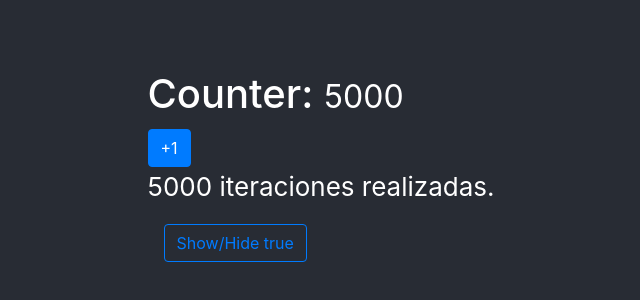
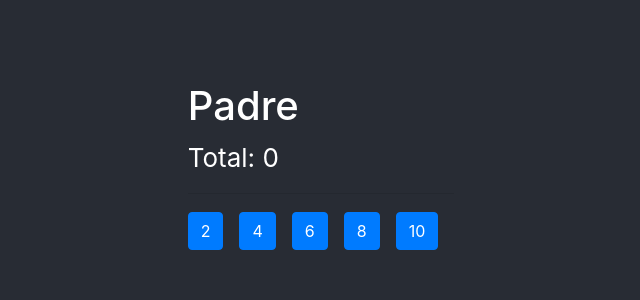
Before and after one commit to JhonPerez95/Hook-App, a React (Create React App) app: page / in a window 1280 px wide. Shown: the part 234-534 px from the top of the page, without its empty margins (319-959 px from the left). Built offline with nearby package versions, Linux system fonts and the light colour scheme.

Commit message:
useCallback

```diff
--- a/src/App.js
+++ b/src/App.js
@@ -5,15 +5,17 @@
 // import FocusScreen from './components/useRef/FocusScreen';
 // import ExampleRef from './components/useRef/ExampleRef';
 // import Memorize from './components/memos/Memorize';
-import MemoHook from './components/memos/MemoHook';
+// import MemoHook from './components/memos/MemoHook';
 // import SimpleForm from './components/useEffect/SimpleForm';
 // import CounterApp from './components/useState/CounterApp';
 // import CounterCustomHook from './components/useState/CounterCustomHook';
+import { Padre } from './components/taskMemo/Padre';
+// import CallbackHook from './components/memos/CallbackHook';
 
 function App() {
   return (
     <div>
-      <MemoHook />
+      <Padre />
     </div>
   );
 }
--- /dev/null
+++ b/src/components/memos/CallbackHook.js
@@ -0,0 +1,27 @@
+import React, { useState, useCallback } from 'react';
+import ShowIncrement from './ShowIncrement';
+
+const CallbackHook = () => {
+  const [counter, setCounter] = useState(10);
+
+  // const increment = () => {
+  //   setCounter(counter + 1);
+  // };
+
+  const increment = useCallback(
+    (num) => {
+      setCounter((c) => c + num);
+    },
+    [setCounter]
+  );
+
+  return (
+    <div>
+      <h1>Use Callback: {counter}</h1>
+      <hr />
+      <ShowIncrement increment={increment} />
+    </div>
+  );
+};
+
+export default CallbackHook;
--- /dev/null
+++ b/src/components/taskMemo/Hijo.js
@@ -0,0 +1,16 @@
+import React, { memo } from 'react';
+
+const Hijo = ({ numero, incrementar }) => {
+  console.log('  Me volví a generar :(  ');
+
+  return (
+    <button
+      className="btn btn-primary mr-3"
+      onClick={() => incrementar(numero)}
+    >
+      {numero}
+    </button>
+  );
+};
+
+export default memo(Hijo);
--- /dev/null
+++ b/src/components/taskMemo/Padre.js
@@ -0,0 +1,27 @@
+import React, { useState, useCallback } from 'react';
+import Hijo from './Hijo';
+
+export const Padre = () => {
+  const numeros = [2, 4, 6, 8, 10];
+  const [valor, setValor] = useState(0);
+
+  const incrementar = useCallback(
+    (num) => {
+      setValor((v) => v + num);
+    },
+    [setValor]
+  );
+  return (
+    <div>
+      <h1>Padre</h1>
+      <p> Total: {valor} </p>
+
+      <hr />
+
+      {numeros.map((n) => (
+        <Hijo key={n} numero={n} incrementar={incrementar} />
+      ))}
+      {/* <Hijo /> */}
+    </div>
+  );
+};
```
Also changed, not shown: src/components/memos/ShowIncrement.js (added, +17 -0 lines).
